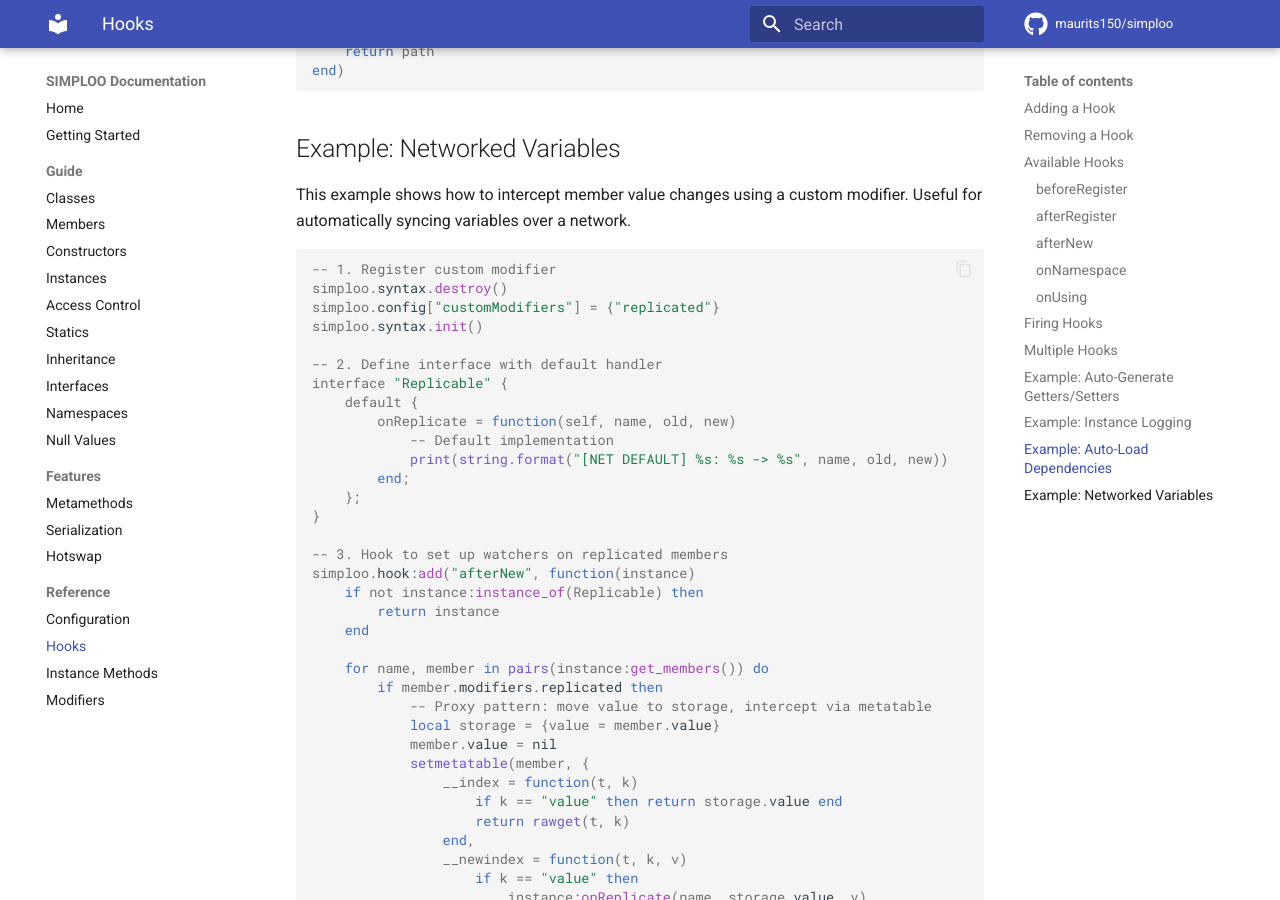
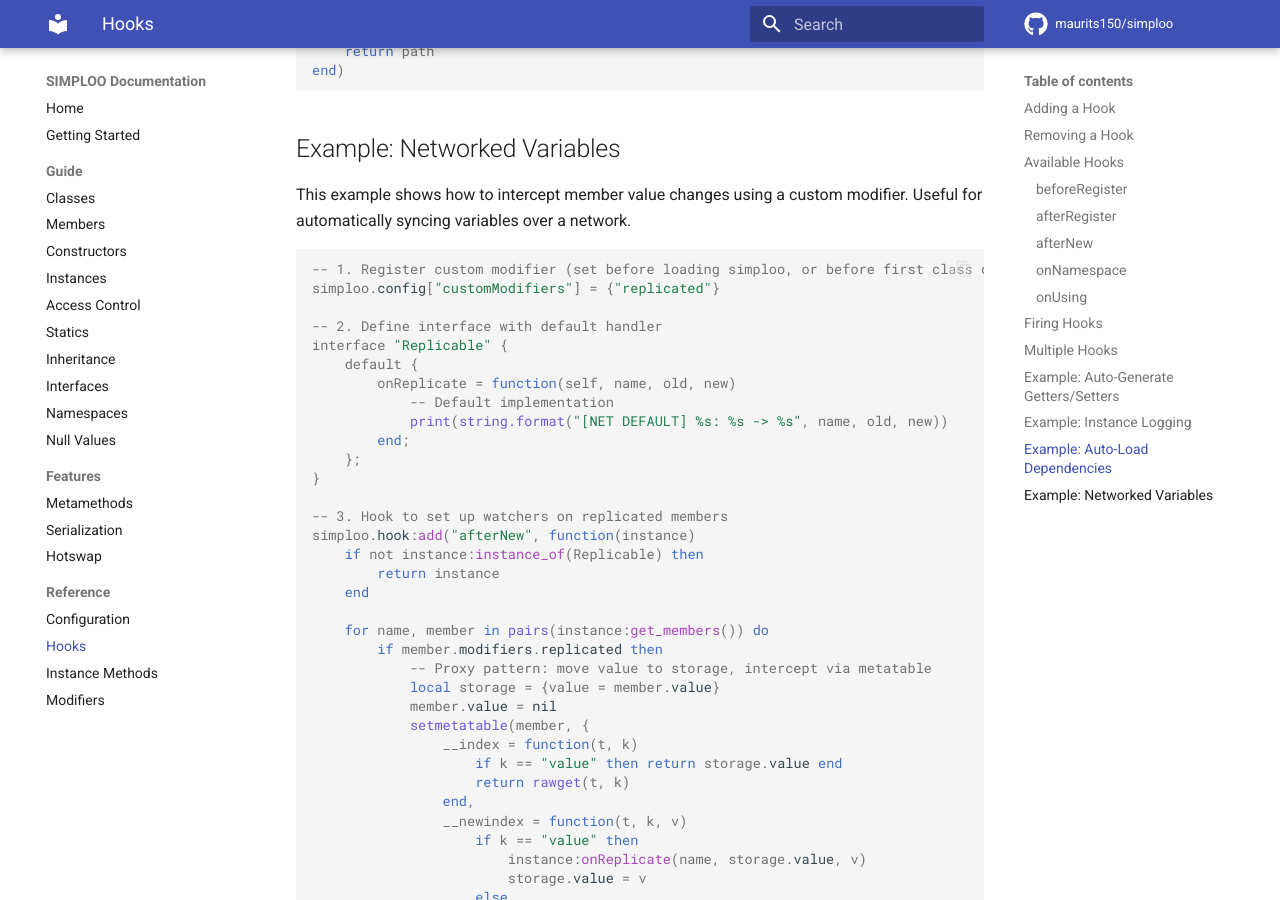
Before and after one commit to maurits150/simploo, an MkDocs documentation site: the page built from docs/reference/hooks.md, in a window 1280 px wide and 900 px high, scrolled down 5836 px. Built offline with MkDocs 1.6.1 and Material for MkDocs 9.7.7, drawn with Linux system fonts in a browser that asks for light colours; comment, search, counter and statistics services are not loaded.

Commit message:
Simplify customModifiers example in hooks docs

````diff
--- a/docs/reference/hooks.md
+++ b/docs/reference/hooks.md
@@ -297,10 +297,8 @@ This example shows how to intercept member value changes using a custom modifier
 Useful for automatically syncing variables over a network.
 
 ```lua
--- 1. Register custom modifier
-simploo.syntax.destroy()
+-- 1. Register custom modifier (set before loading simploo, or before first class definition)
 simploo.config["customModifiers"] = {"replicated"}
-simploo.syntax.init()
 
 -- 2. Define interface with default handler
 interface "Replicable" {
````
